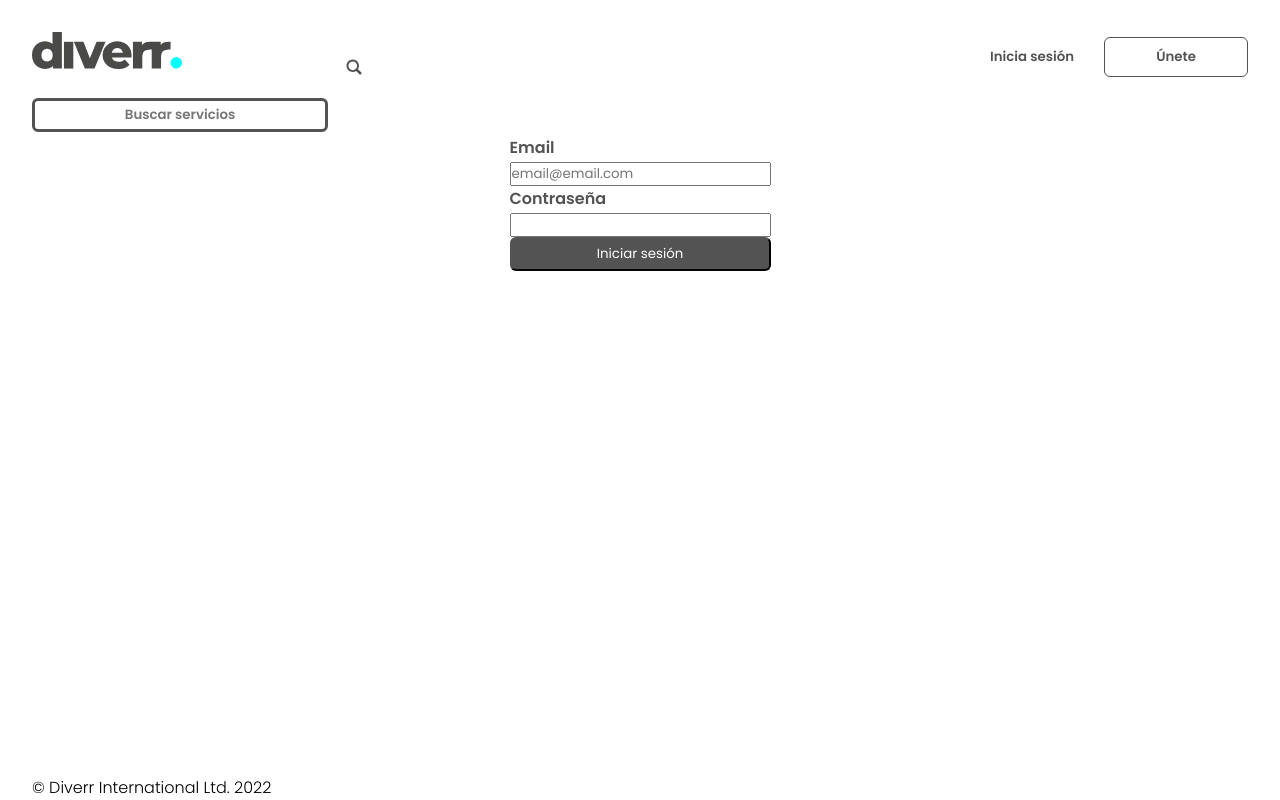
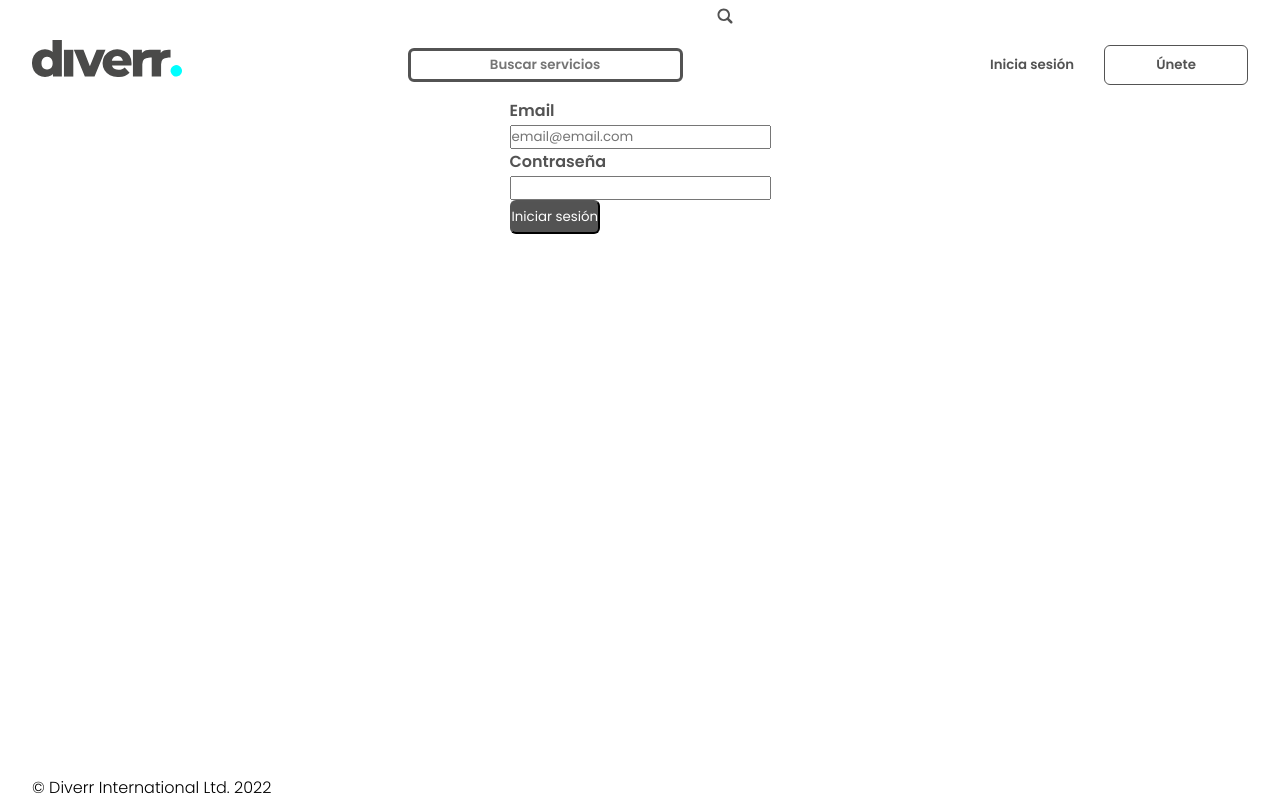
Before and after one commit to mjwhite10/diverr, a React (Create React App) app in the folder frontend/: page /login in a window 1280 px wide. Built offline with nearby package versions, Linux system fonts and the light colour scheme.

Commit message:
Cambiando css

```diff
--- a/frontend/src/App.css
+++ b/frontend/src/App.css
@@ -24,6 +24,10 @@ html {
   display: flex;
   justify-content: space-between;
   align-items: center;
+  /* display: grid;
+  grid-gap: 20px;
+  grid-template-columns: repeat(3, 1fr);
+  grid-template-rows: repeat (2, 200px); */
 }
 
 .auth {
@@ -43,7 +47,32 @@ html {
   font-weight: 600;
 }
 .header-button:hover {
+  /* display: flex; */
+  cursor: pointer;
+}
+
+/* searchbar */
+.form-container {
   display: flex;
+}
+
+.search-container {
+  align-self: center;
+  height: 34px;
+  border: 3px solid #535353;
+  border-radius: 6px;
+  font-weight: 600;
+  text-align: center;
+  margin: 1rem;
+}
+
+.search-button {
+  background: url("../public/images/lupa.svg") no-repeat center center;
+  width: 20px;
+  height: 20px;
+  transform: translateY(-210%);
+  border: none;
+  margin: 1rem;
   cursor: pointer;
 }
 
@@ -54,6 +83,13 @@ html {
   border-radius: 6px;
   border: none;
   box-shadow: none;
+}
+
+.login-form {
+  /* display: flex; */
+  flex-direction: column;
+  font-weight: 600;
+  color: var(--background);
 }
 
 .login-button {
@@ -86,40 +122,12 @@ html {
   align-content: center;
 }
 
-.login-form {
-  display: flex;
-  flex-direction: column;
-  font-weight: 600;
-  color: var(--background);
-}
-
 #label-input {
   padding: 3rem;
   border-color: red;
 }
 
-/*SEARCH BAR*/
-.search-container {
-  margin-top: 1rem;
-  box-sizing: border-box;
-  width: 296px;
-  height: 34px;
-  border: 3px solid #535353;
-  border-radius: 6px;
-  font-weight: 600;
-  text-align: center;
-}
-
-.search-button {
-  background: url("../public/images/lupa.svg") no-repeat center center;
-  width: 20px;
-  height: 20px;
-  transform: translateY(-210%);
-  border: none;
-  margin: 1rem;
-  cursor: pointer;
-}
-
+/* FOOTER */
 .footer {
   font-weight: 300;
   position: absolute;
--- a/frontend/src/App.jsx
+++ b/frontend/src/App.jsx
@@ -16,7 +16,6 @@ function App() {
   return (
     <main>
       <Header />
-      <SearchBar />
       <Routes>
         <Route path="/" element={<HomePage />} />
         <Route path="/login" element={<LoginPage />} />
--- a/frontend/src/components/Header.jsx
+++ b/frontend/src/components/Header.jsx
@@ -14,6 +14,7 @@ const Header = () => {
           ></img>
         </Link>
       </h1>
+      <SearchBar />
       <nav>
         <Auth />
       </nav>
--- a/frontend/src/components/SearchBar.jsx
+++ b/frontend/src/components/SearchBar.jsx
@@ -9,7 +9,7 @@ const SearchBar = () => {
     setQuery(e.target.value);
   };
   return (
-    <form >
+    <form className="form-container">
       <input
         className="search-container"
         placeholder="Buscar servicios"
```
